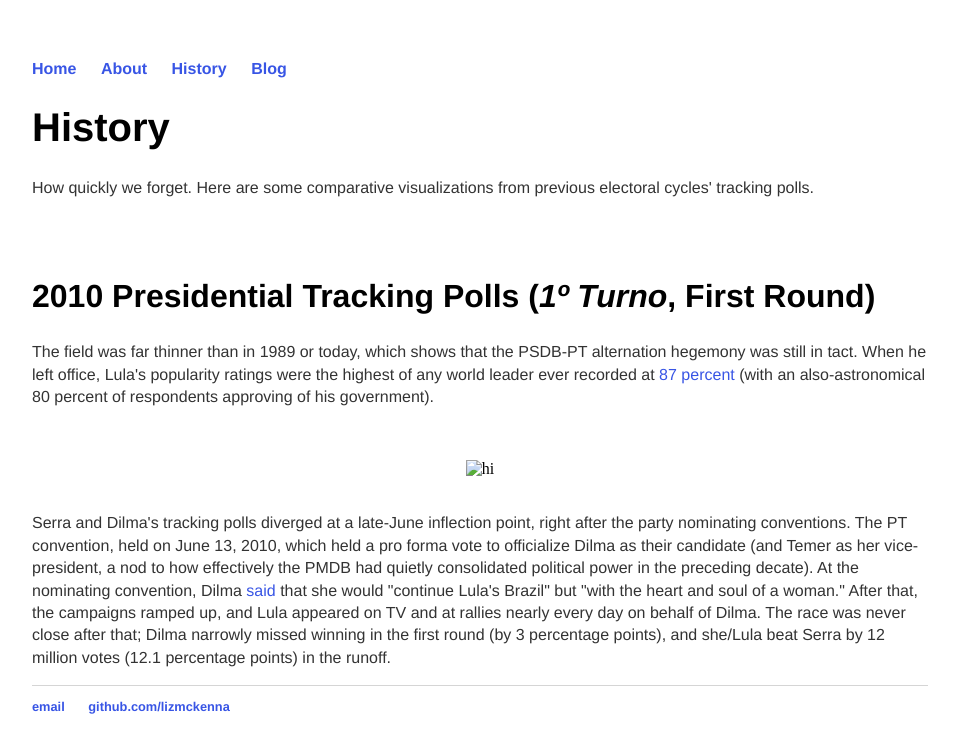
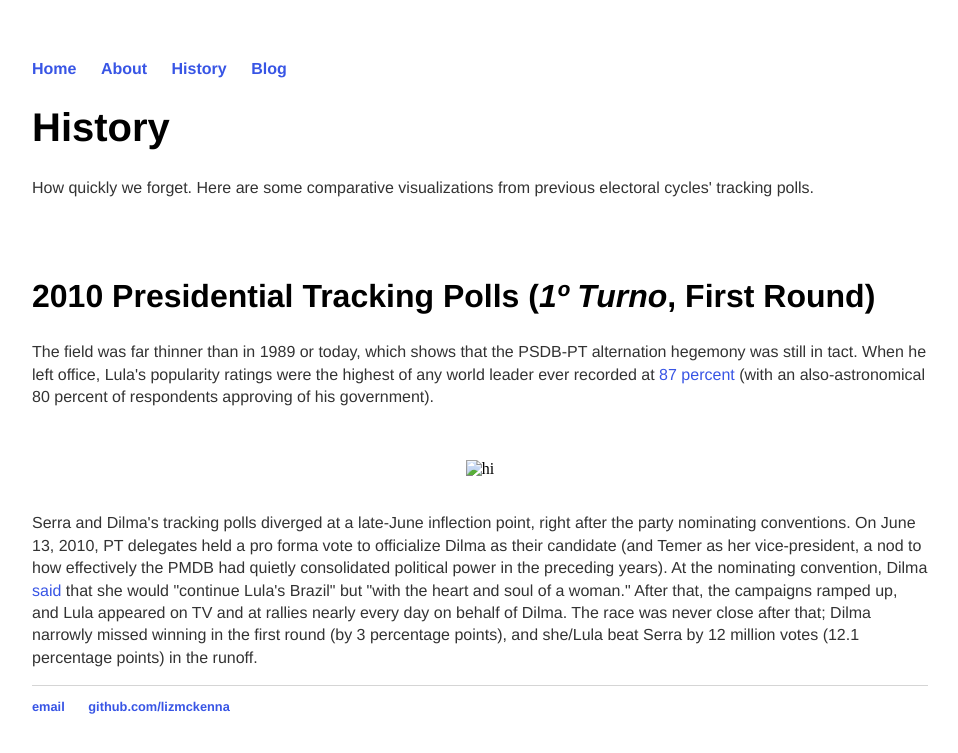
Before and after one commit to lizmckenna/elizabethmckenna.org, a Jekyll site: the page built from history/index.html, in a window 1280 px wide. Shown: the top 753 px of the page, without its empty margins (160-1118 px from the left). Built offline with Jekyll 4.4.1, drawn with Linux system fonts in a browser that asks for light colours.

Commit message:
Update index.html

```diff
--- a/history/index.html
+++ b/history/index.html
@@ -15,5 +15,5 @@ title: brasilpolitik
 <img src="images/10_tracking_polls.png" width="900px" height="auto" alt="hi" class="inline"/>
 </center>
 <br>
-<p> Serra and Dilma's tracking polls diverged at a late-June inflection point, right after the party nominating conventions. The PT convention, held on June 13, 2010, which held a pro forma vote to officialize Dilma as their candidate (and Temer as her vice-president, a nod to how effectively the PMDB had quietly consolidated political power in the preceding decate). At the nominating convention, Dilma <a href="http://g1.globo.com/especiais/eleicoes-2010/noticia/2010/06/dilma-rousseff-e-oficializada-como-candidata-do-pt-presidencia.html">said</a> that she would "continue Lula's Brazil" but "with the heart and soul of a woman." After that, the campaigns ramped up, and Lula appeared on TV and at rallies nearly every day on behalf of Dilma. The race was never close after that; Dilma narrowly missed winning in the first round (by 3 percentage points), and she/Lula beat Serra by 12 million votes (12.1 percentage points) in the runoff.
+<p> Serra and Dilma's tracking polls diverged at a late-June inflection point, right after the party nominating conventions. On June 13, 2010, PT delegates held a pro forma vote to officialize Dilma as their candidate (and Temer as her vice-president, a nod to how effectively the PMDB had quietly consolidated political power in the preceding years). At the nominating convention, Dilma <a href="http://g1.globo.com/especiais/eleicoes-2010/noticia/2010/06/dilma-rousseff-e-oficializada-como-candidata-do-pt-presidencia.html">said</a> that she would "continue Lula's Brazil" but "with the heart and soul of a woman." After that, the campaigns ramped up, and Lula appeared on TV and at rallies nearly every day on behalf of Dilma. The race was never close after that; Dilma narrowly missed winning in the first round (by 3 percentage points), and she/Lula beat Serra by 12 million votes (12.1 percentage points) in the runoff.
 </div><!-- /.blurb -->
```
